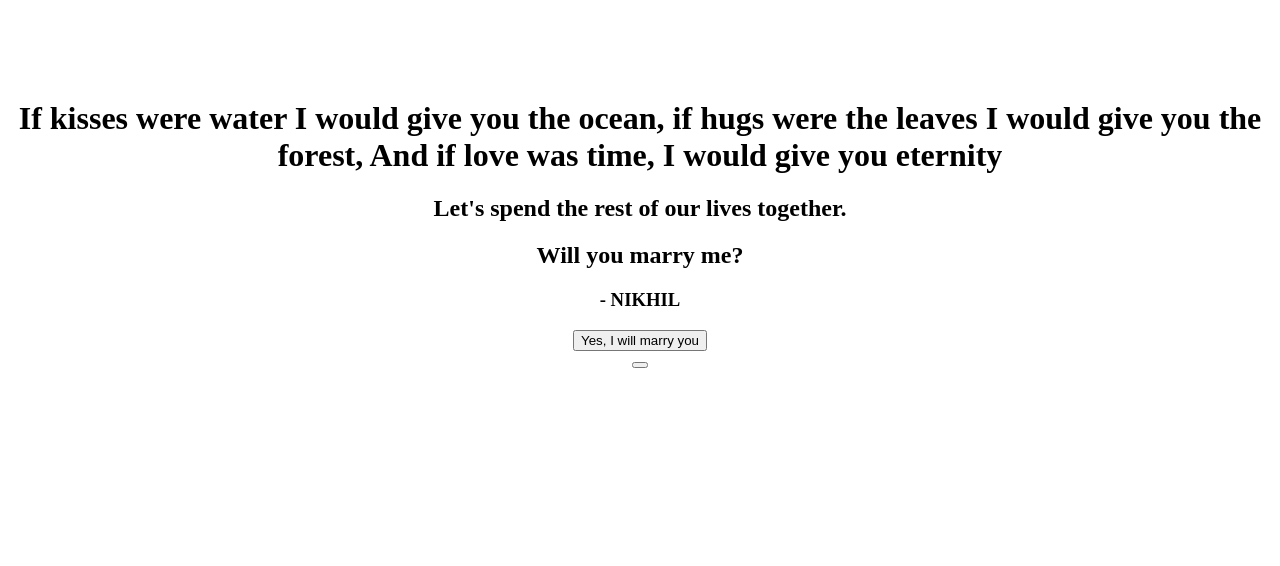
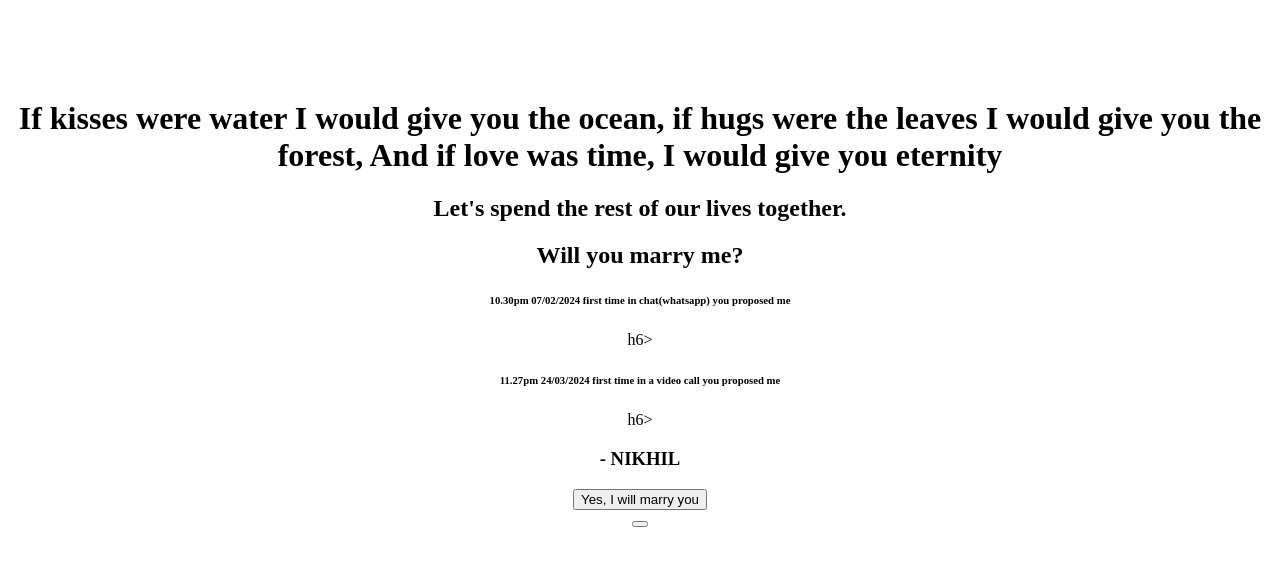
Before and after one commit to NITHIN200323/TN, a plain HTML site: page index.html in a window 1280 px wide. Drawn offline with Linux system fonts and the light colour scheme.

Commit message:
Update1 index.html

```diff
--- a/index.html
+++ b/index.html
@@ -18,6 +18,8 @@
     <h1>If kisses were water I would give you the ocean, if hugs were the leaves I would give you the forest, And if love was time, I would give you eternity</h1>
     <h2>Let's spend the rest of our lives together.</h2>
     <h2>Will you marry me?</h2>
+    <h6> 10.30pm 07/02/2024 first time in chat(whatsapp) you proposed me </h6>h6>
+    <h6> 11.27pm 24/03/2024 first time in a video call you proposed me </h6>h6>
     <h3>- NIKHIL</h3>
     <form id="proposalForm" action="mailto:heremail@example.com" method="post" enctype="text/plain">
         <input type="submit" value="Yes, I will marry you" id="yesBtn">
```
